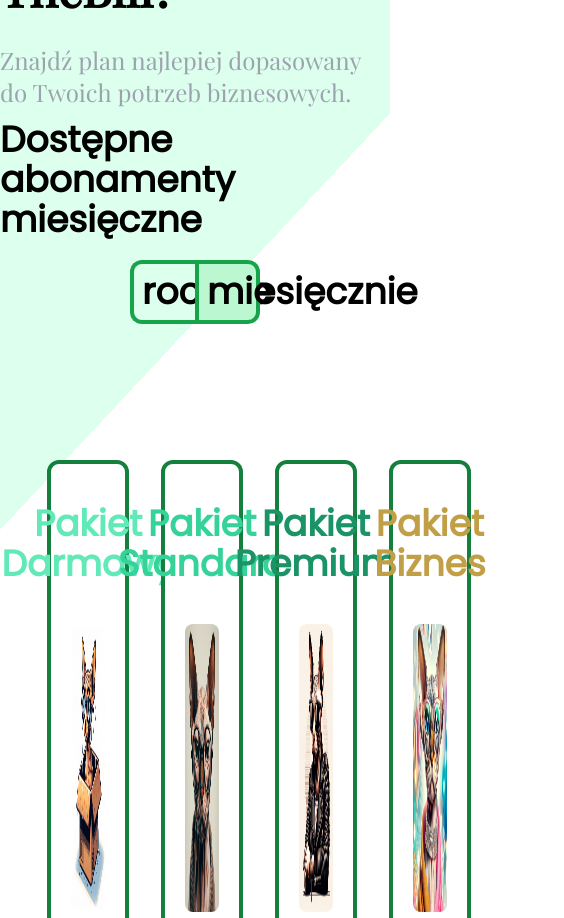
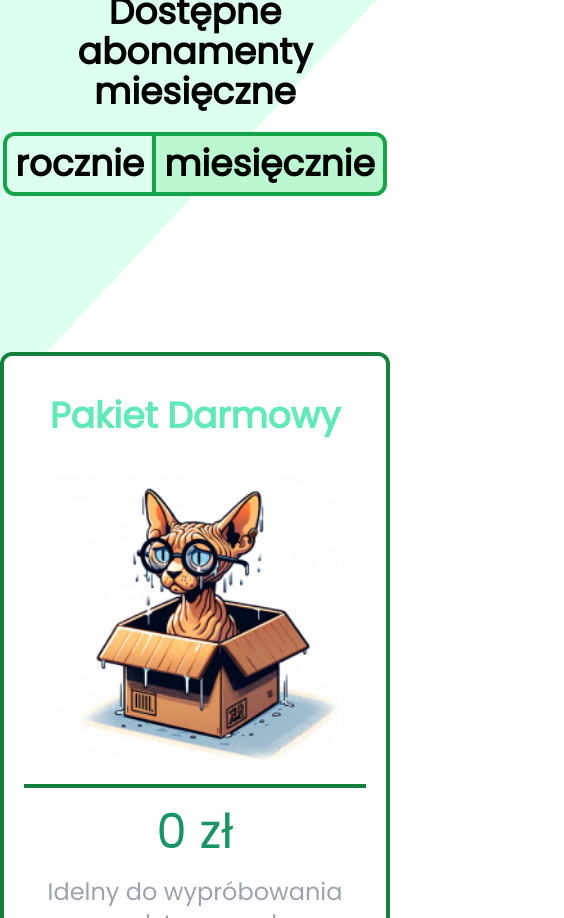
Before and after one commit to Tommy3DE/TheBill, a React (Vite) app: page /cennik in a window 390 px wide. Shown: the part 460-1378 px from the top of the page, 564 px wide, since content can reach past the window. Built offline with nearby package versions, Linux system fonts and the light colour scheme.

Commit message:
pricing rwd added

```diff
--- a/src/layout/pages/Cennik/PricingIntro.tsx
+++ b/src/layout/pages/Cennik/PricingIntro.tsx
@@ -9,21 +9,21 @@ const PricingIntro = ({setYearly, yearly}: PricingProps) => {
         setYearly(!yearly)
     }
   return (
-    <section className="mt-32 bg-diagonal-split bg-180% h-[750px]">
+    <section className="lg:mt-32 bg-diagonal-split bg-180% h-[750px]">
       <div className="w-full h-[80%] flex flex-col justify-between py-14">
         <div className="font-playFair flex flex-col justify-center items-center">
-          <h1 className="text-5xl font-extrabold py-8">
+          <h1 className="text-5xl font-extrabold py-8 lg:text-start text-center">
             Ile kosztuje osobisty asystent TheBill?
           </h1>
-          <h3 className="text-2xl text-gray-400">
+          <h3 className="text-2xl text-gray-400 lg:text-start text-center">
             Znajdź plan najlepiej dopasowany do Twoich potrzeb biznesowych.
           </h3>
         </div>
         <div className="font-poppins text-4xl font-extrabold flex flex-col items-center ">
-          <h1 className="mb-5">Dostępne abonamenty miesięczne</h1>
+          <h1 className="mb-5 lg:text-start text-center">Dostępne abonamenty miesięczne</h1>
           <div className="flex flex-row  w-1/2 justify-center">
-            <div className={`border-4 p-2 border-green-600 w-1/3 text-center rounded-s-xl border-r-0 ${yearly ? 'bg-green-200' : 'bg-transparent'} cursor-pointer`} onClick={toggleOffer}>rocznie</div>
-            <div className={`border-4 p-2 border-green-600 w-1/3 text-center rounded-e-xl ${!yearly ? 'bg-green-200' : 'bg-transparent'} cursor-pointer`} onClick={toggleOffer}>miesięcznie</div>
+            <div className={`border-4 p-2 border-green-600 lg:w-1/3 text-center rounded-s-xl border-r-0 ${yearly ? 'bg-green-200' : 'bg-transparent'} cursor-pointer`} onClick={toggleOffer}>rocznie</div>
+            <div className={`border-4 p-2 border-green-600 lg:w-1/3 text-center rounded-e-xl ${!yearly ? 'bg-green-200' : 'bg-transparent'} cursor-pointer`} onClick={toggleOffer}>miesięcznie</div>
           </div>
         </div>
       </div>
--- a/src/layout/pages/Cennik/PricingOptions.tsx
+++ b/src/layout/pages/Cennik/PricingOptions.tsx
@@ -93,12 +93,12 @@ const PricingOptions = ({ yearly }: PricingOptionsProps) => {
     },
   ];
   return (
-    <section className="mt-[-70px] items-center mx-[8%] font-poppins mb-32">
-      <div className="flex flex-row justify-evenly">
+    <section className="mt-[-70px] items-center lg:mx-[8%] font-poppins mb-32">
+      <div className="flex flex-col lg:flex-row justify-evenly">
         {pricing.map((tile) => (
           <div
             key={tile.id}
-            className="border-4 rounded-xl w-1/4 mx-4 border-green-700 flex flex-col justify-evenly py-10 px-5 bg-white"
+            className="border-4 rounded-xl lg:w-1/4 lg:mx-4 my-5 lg:my-0 border-green-700 flex flex-col justify-evenly py-10 px-5 bg-white"
           >
             <div className="flex flex-col items-center h-1/2">
               <h1
```
